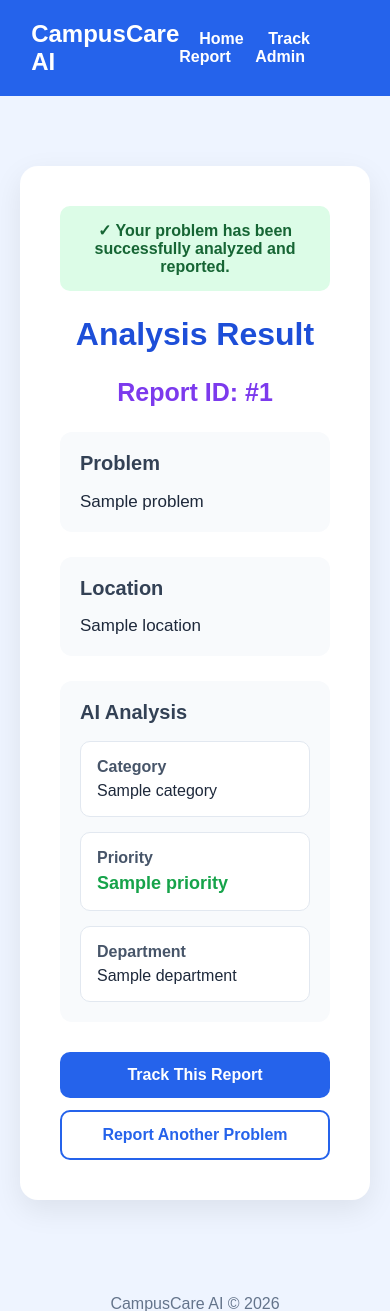
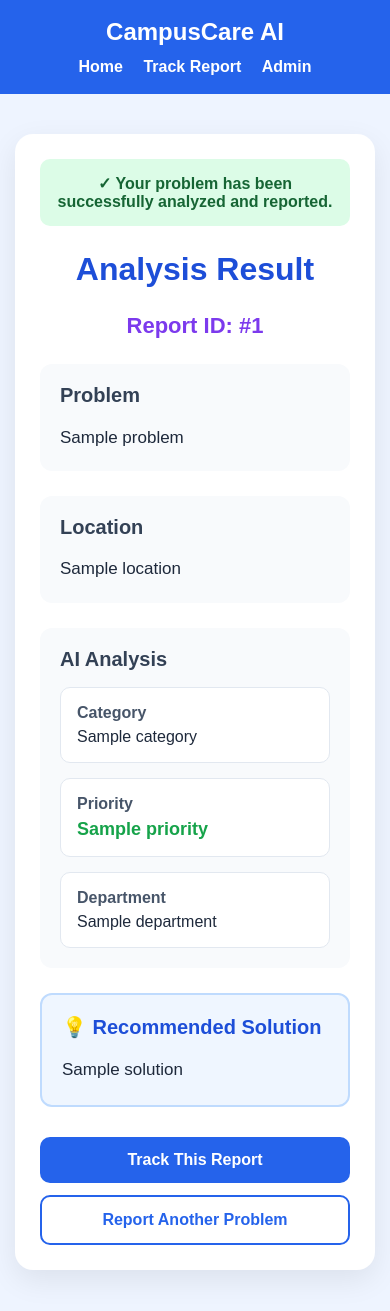
Before and after one commit to Atchayamathi/CampusCareAI, a Flask app: template templates/result.html in a window 390 px wide. Shown: the top 1311 px of the page. Run offline with Flask 3, Linux system fonts and the light colour scheme; the template is opened without the code that fills it: most values are stand-ins (such as "Sample title", 1, 10 or a date in 2020).

Commit message:
Add solution display to result page

```diff
--- a/templates/result.html
+++ b/templates/result.html
@@ -5,8 +5,7 @@
 
     <meta charset="UTF-8">
 
-    <meta name="viewport"
-          content="width=device-width, initial-scale=1.0">
+    <meta name="viewport" content="width=device-width, initial-scale=1.0">
 
     <title>CampusCare AI - Analysis Result</title>
 
@@ -95,6 +94,7 @@
 
         .value {
             font-size: 17px;
+            line-height: 1.6;
         }
 
         .analysis {
@@ -136,6 +136,22 @@
             color: #16a34a;
         }
 
+        /* RECOMMENDED SOLUTION */
+
+        .solution {
+            background: #eff6ff;
+            border: 2px solid #bfdbfe;
+        }
+
+        .solution h2 {
+            color: #1d4ed8;
+        }
+
+        .solution-text {
+            font-size: 17px;
+            line-height: 1.7;
+        }
+
         .buttons {
             margin-top: 30px;
             display: grid;
@@ -171,6 +187,34 @@
             color: #64748b;
         }
 
+        @media (max-width: 600px) {
+
+            .navbar {
+                padding: 18px 5%;
+                flex-direction: column;
+                gap: 12px;
+            }
+
+            .navbar a {
+                margin-left: 8px;
+                margin-right: 8px;
+            }
+
+            .container {
+                margin: 25px auto;
+                padding: 15px;
+            }
+
+            .card {
+                padding: 25px;
+            }
+
+            .report-id {
+                font-size: 22px;
+            }
+
+        }
+
     </style>
 
 </head>
@@ -178,6 +222,10 @@
 
 <body>
 
+
+<!-- =====================================================
+     NAVBAR
+===================================================== -->
 
 <nav class="navbar">
 
@@ -204,11 +252,16 @@
 </nav>
 
 
+<!-- =====================================================
+     MAIN CONTAINER
+===================================================== -->
+
 <div class="container">
-
 
     <div class="card">
 
+
+        <!-- SUCCESS MESSAGE -->
 
         <div class="success">
 
@@ -217,10 +270,14 @@
         </div>
 
 
+        <!-- TITLE -->
+
         <h1>
             Analysis Result
         </h1>
 
+
+        <!-- REPORT ID -->
 
         <div class="report-id">
 
@@ -228,6 +285,10 @@
 
         </div>
 
+
+        <!-- =================================================
+             PROBLEM
+        ================================================== -->
 
         <div class="section">
 
@@ -244,6 +305,10 @@
         </div>
 
 
+        <!-- =================================================
+             LOCATION
+        ================================================== -->
+
         <div class="section">
 
             <h2>
@@ -259,6 +324,10 @@
         </div>
 
 
+        <!-- =================================================
+             AI ANALYSIS
+        ================================================== -->
+
         <div class="section">
 
             <h2>
@@ -268,6 +337,8 @@
 
             <div class="analysis">
 
+
+                <!-- CATEGORY -->
 
                 <div class="analysis-item">
 
@@ -280,6 +351,8 @@
                 </div>
 
 
+                <!-- PRIORITY -->
+
                 <div class="analysis-item">
 
                     <strong>
@@ -287,15 +360,21 @@
                     </strong>
 
                     <span class="priority
+
                     {% if priority == 'CRITICAL' %}
                         critical
+
                     {% elif priority == 'HIGH' %}
                         high
+
                     {% elif priority == 'MEDIUM' %}
                         medium
+
                     {% else %}
                         low
+
                     {% endif %}
+
                     ">
 
                         {{ priority }}
@@ -304,6 +383,8 @@
 
                 </div>
 
+
+                <!-- DEPARTMENT -->
 
                 <div class="analysis-item">
 
@@ -321,13 +402,39 @@
         </div>
 
 
+        <!-- =================================================
+             RECOMMENDED SOLUTION
+        ================================================== -->
+
+        <div class="section solution">
+
+            <h2>
+                💡 Recommended Solution
+            </h2>
+
+            <div class="solution-text">
+
+                {{ solution }}
+
+            </div>
+
+        </div>
+
+
+        <!-- =================================================
+             BUTTONS
+        ================================================== -->
+
         <div class="buttons">
+
 
             <a
                 class="btn primary"
                 href="/track"
             >
+
                 Track This Report
+
             </a>
 
 
@@ -335,8 +442,11 @@
                 class="btn secondary"
                 href="/"
             >
+
                 Report Another Problem
+
             </a>
+
 
         </div>
 
@@ -345,6 +455,10 @@
 
 </div>
 
+
+<!-- =====================================================
+     FOOTER
+===================================================== -->
 
 <footer>
 
```
